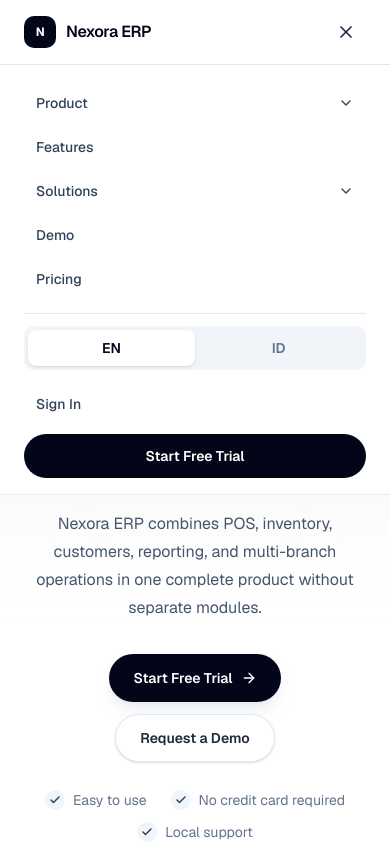
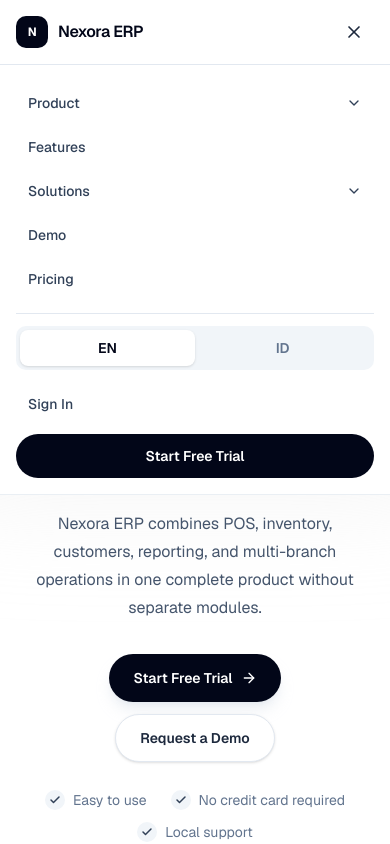
Before and after one commit to faalvaro/nexora-erp, a Next.js app: page / in a window 390 px wide. Both pictures are taken after a click on the button 346 px from the left and 32 px from the top of the page. Shown: the top 844 px of the page. Built offline with nearby package versions, Linux system fonts and the light colour scheme; no server answers.

Commit message:
Improve navbar mobile responsiveness

```diff
--- a/components/landing/navbar.tsx
+++ b/components/landing/navbar.tsx
@@ -43,7 +43,7 @@
       className="fixed inset-x-0 top-0 z-50 border-b border-slate-200/70 bg-white/95 backdrop-blur-xl"
     >
       {/* MAIN NAVBAR */}
-      <div className="mx-auto grid h-16 max-w-7xl grid-cols-[1fr_auto] items-center px-6 lg:grid-cols-[1fr_auto_1fr] lg:px-8">
+      <div className="mx-auto grid h-16 max-w-7xl grid-cols-[1fr_auto] items-center px-4 sm:px-6 lg:grid-cols-[1fr_auto_1fr] lg:px-8">
         {/* Logo */}
         <Link
           href="/"
@@ -240,7 +240,7 @@
             transition={{ duration: 0.2 }}
             className="overflow-hidden border-t border-slate-200 bg-white lg:hidden"
           >
-            <div className="mx-auto flex max-w-7xl flex-col px-6 py-4">
+            <div className="mx-auto flex max-h-[calc(100dvh-4rem)] max-w-7xl flex-col overflow-y-auto overscroll-contain px-4 py-4 sm:px-6">
               {/* PRODUCT MOBILE */}
               <button
                 type="button"
@@ -331,7 +331,7 @@
               </AnimatePresence>
 
               <Link
-                href="#custom"
+                href="#features"
                 onClick={closeMobile}
                 className="rounded-lg px-3 py-3 text-sm font-medium text-slate-700 hover:bg-slate-100"
               >
```
